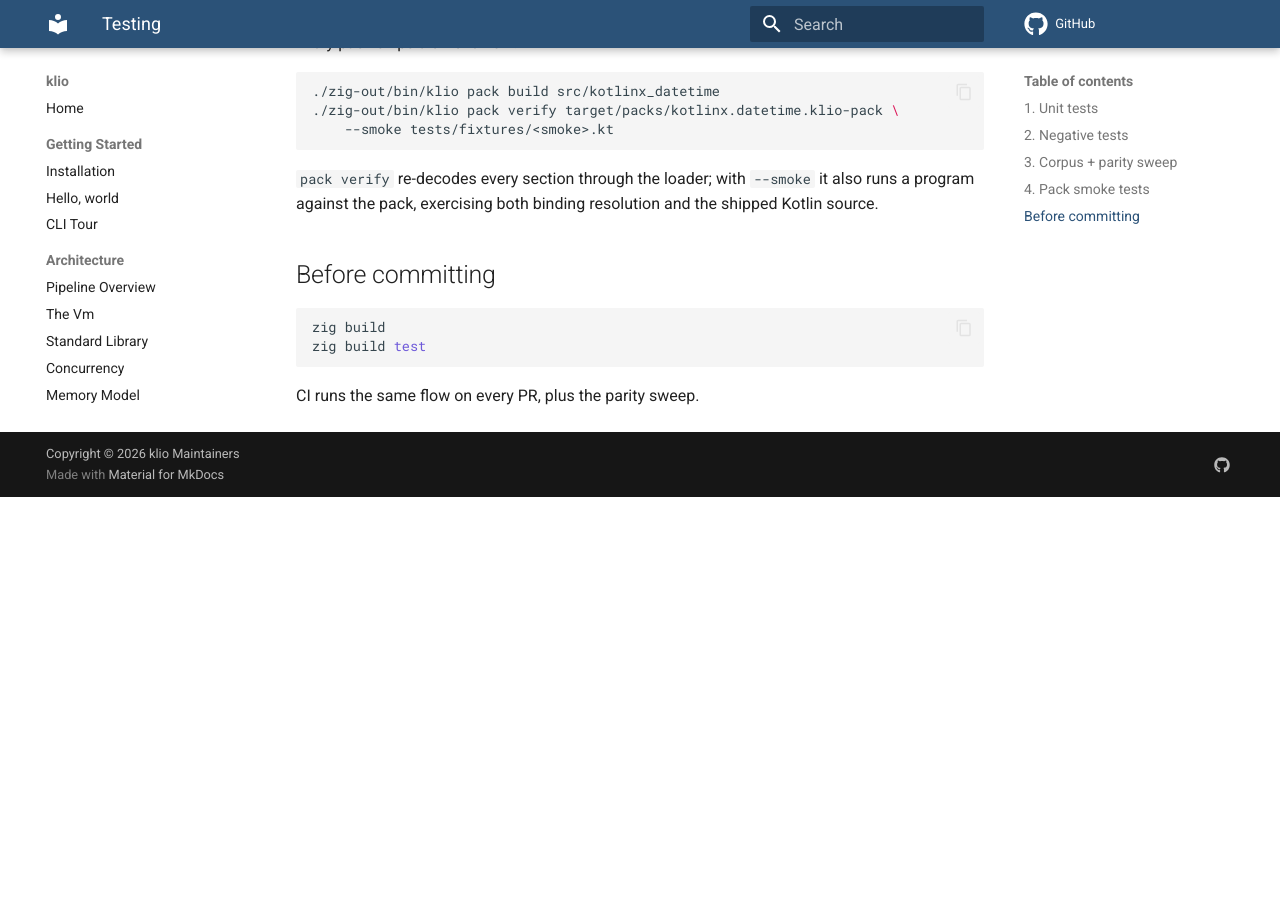
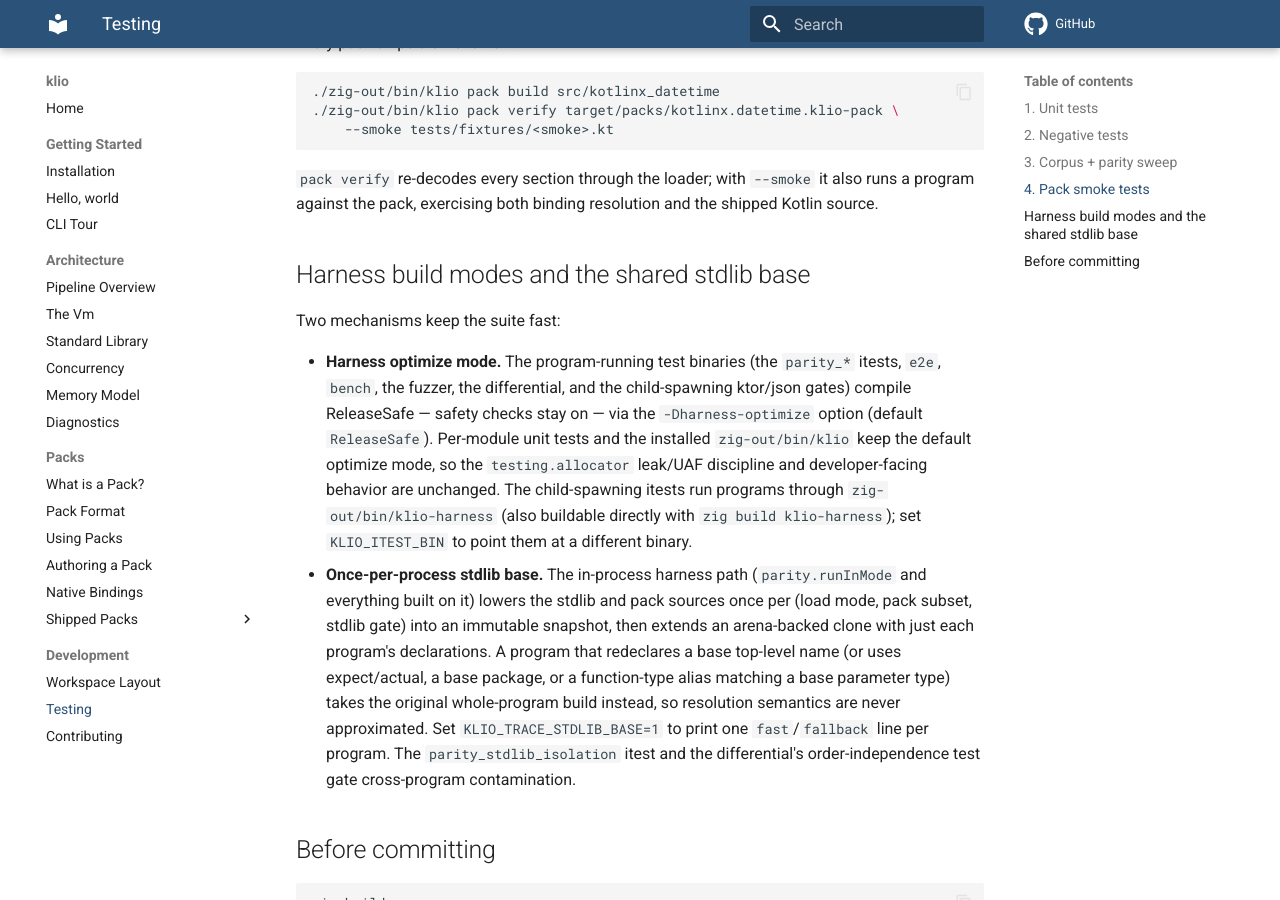
Before and after one commit to DrewCarlson/klio, an MkDocs documentation site: the page built from docs/development/testing.md, in a window 1280 px wide and 900 px high, scrolled down 1136 px. Built offline with MkDocs 1.6.1 and Material for MkDocs 9.7.7, drawn with Linux system fonts in a browser that asks for light colours; comment, search, counter and statistics services are not loaded; before the commit the page ends 1633 px from its top, so only the background shows below that.

Commit message:
perf: once-per-process stdlib base and ReleaseSafe harness binaries
The in-process harnesses lowered the embedded stdlib fresh for every
test program (~2.2s of resolve+lower per run before user code). The
parity harness now builds one StdlibBase snapshot per load-mode
configuration on a process-lifetime arena and extends it per program:
IR bodies, instructions, consts, and AST leaves are shared immutably;
module and registry spines are cloned; the runtime ClassDef graph,
enum-entry instance data, and singleton cells are deep-cloned because
startup patches them per run. Programs that collide with a base name,
declare expect/actual, or overlap a base package fall back to the
whole-program build. A new parity_stdlib_isolation itest pins
cross-program pristineness and the differential gains a program-order
shuffle pass.

Program-spawning test binaries compile ReleaseSafe via -Dharness-optimize
(safety checks kept; per-module unit tests stay Debug for the
testing.allocator leak discipline), and the child-spawning ktor/json
itests drive a ReleaseSafe klio-harness binary. Fuzzer 128x2: 17.4min
to 60s; differential: 283s to 21s incl. the new shuffle; a parity itest
iteration: 61s to 3.6s.

````diff
--- a/docs/development/testing.md
+++ b/docs/development/testing.md
@@ -56,6 +56,34 @@
 `--smoke` it also runs a program against the pack, exercising both
 binding resolution and the shipped Kotlin source.
 
+## Harness build modes and the shared stdlib base
+
+Two mechanisms keep the suite fast:
+
+- **Harness optimize mode.** The program-running test binaries (the
+  `parity_*` itests, `e2e`, `bench`, the fuzzer, the differential, and
+  the child-spawning ktor/json gates) compile ReleaseSafe — safety
+  checks stay on — via the `-Dharness-optimize` option (default
+  `ReleaseSafe`). Per-module unit tests and the installed
+  `zig-out/bin/klio` keep the default optimize mode, so the
+  `testing.allocator` leak/UAF discipline and developer-facing
+  behavior are unchanged. The child-spawning itests run programs
+  through `zig-out/bin/klio-harness` (also buildable directly with
+  `zig build klio-harness`); set `KLIO_ITEST_BIN` to point them at a
+  different binary.
+- **Once-per-process stdlib base.** The in-process harness path
+  (`parity.runInMode` and everything built on it) lowers the stdlib
+  and pack sources once per (load mode, pack subset, stdlib gate) into
+  an immutable snapshot, then extends an arena-backed clone with just
+  each program's declarations. A program that redeclares a base
+  top-level name (or uses expect/actual, a base package, or a
+  function-type alias matching a base parameter type) takes the
+  original whole-program build instead, so resolution semantics are
+  never approximated. Set `KLIO_TRACE_STDLIB_BASE=1` to print one
+  `fast`/`fallback` line per program. The
+  `parity_stdlib_isolation` itest and the differential's
+  order-independence test gate cross-program contamination.
+
 ## Before committing
 
 ```sh
````
Also changed, not shown: 9 other files.
